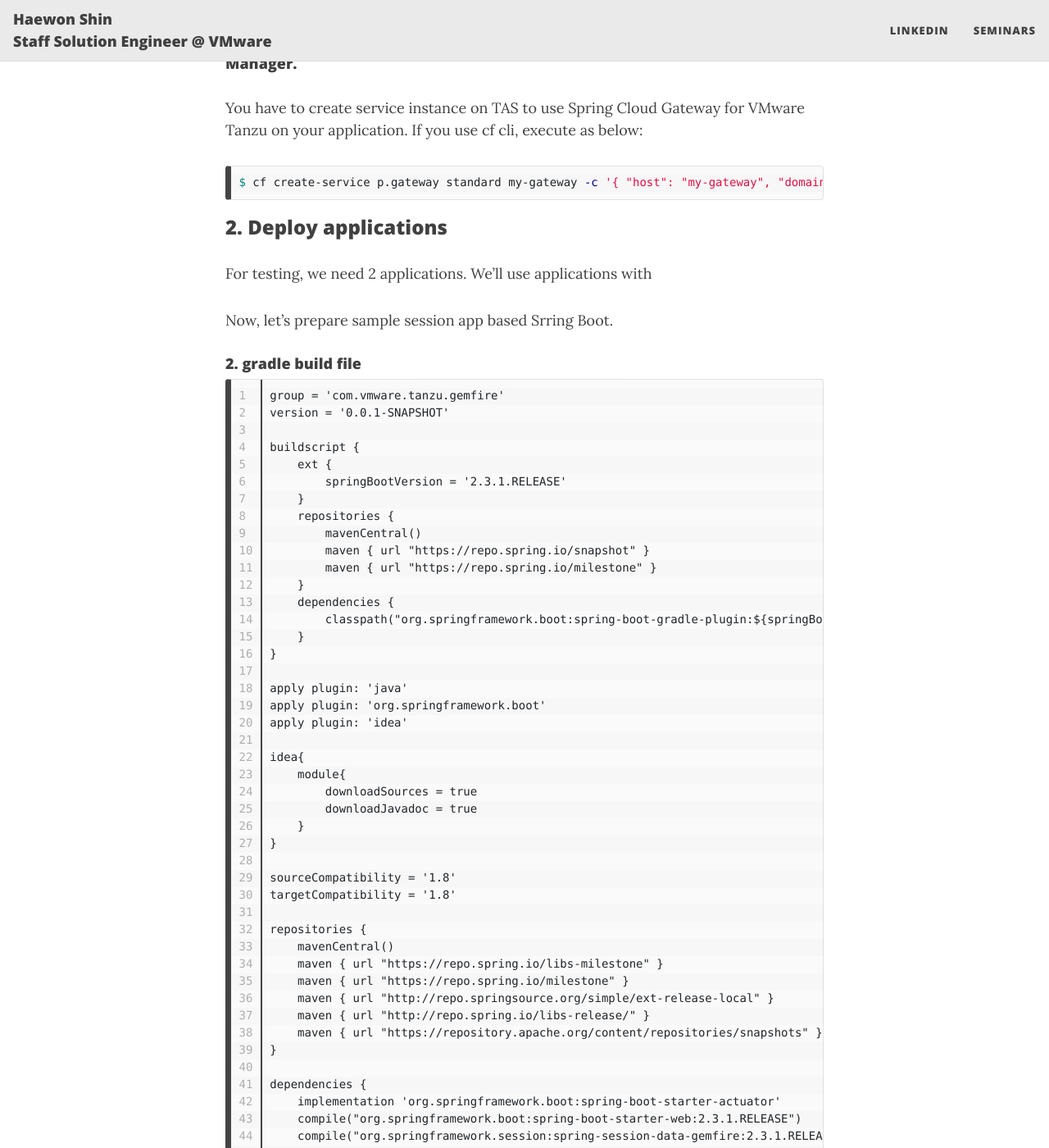
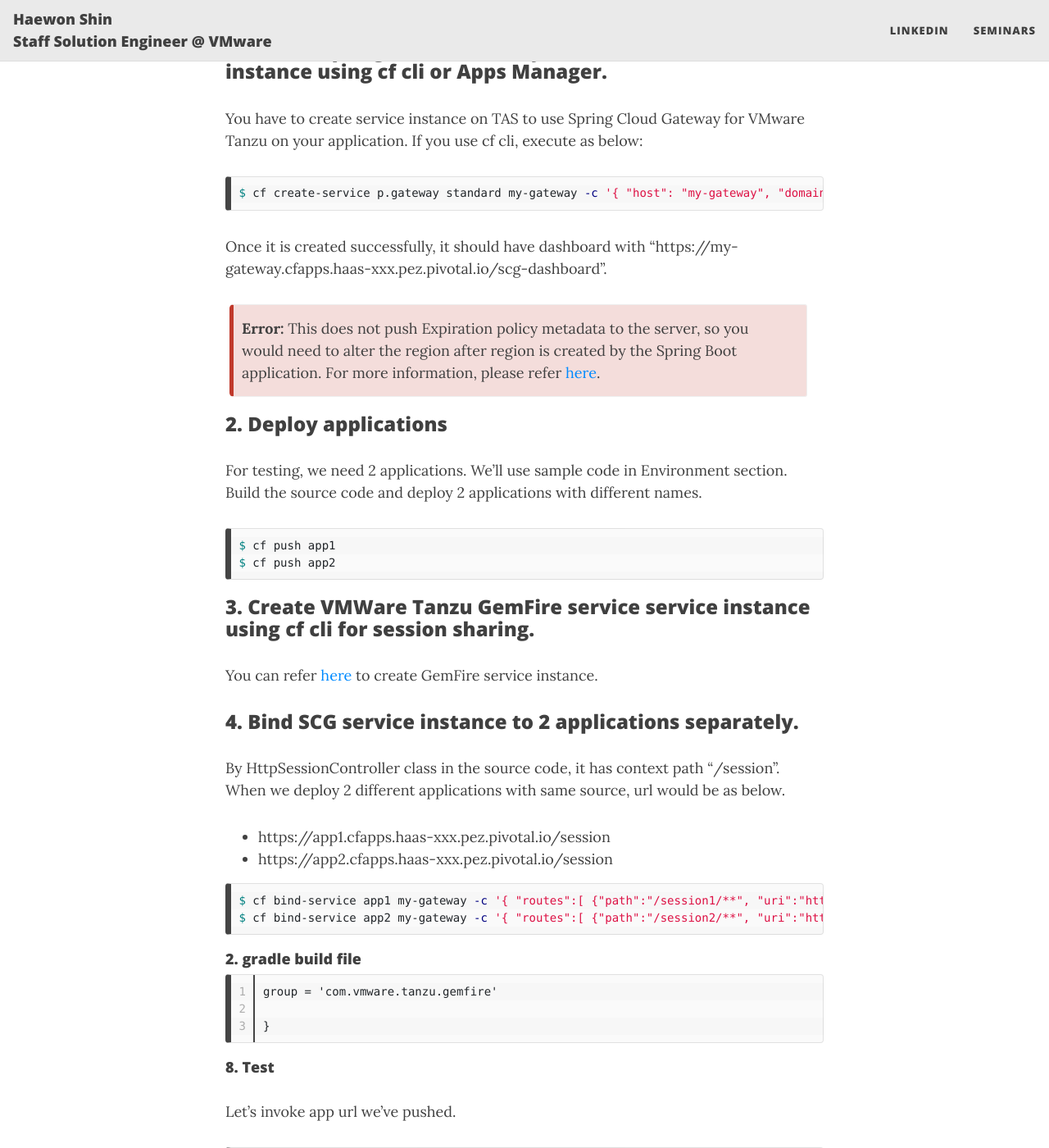
Before and after one commit to haewons-tanzu/haewons-tanzu.github.io, a Jekyll site: the page built from _posts/2020-11-03-integrating-gemfire-scg.md, in a window 1280 px wide and 1400 px high, scrolled down 603 px. Shown: the whole window at 82% size. Built offline with Jekyll 4.4.1, drawn with Linux system fonts in a browser that asks for light colours; nearby versions of some CDN libraries; some of the changed text lies outside the part shown.

Commit message:
Update 2020-11-03-integrating-gemfire-scg.md

````diff
--- a/_posts/2020-11-03-integrating-gemfire-scg.md
+++ b/_posts/2020-11-03-integrating-gemfire-scg.md
@@ -17,184 +17,50 @@
 
 ## Preparation
 
-#### 1. Create Spring Cloud Gateway for VMware Tanzu service using cf cli or Apps Manager.
+### 1. Create Spring Cloud Gateway for VMware Tanzu service instance using cf cli or Apps Manager.
 You have to create service instance on TAS to use Spring Cloud Gateway for VMware Tanzu on your application. If you use cf cli, execute as below:
 
 ```shell
 $ cf create-service p.gateway standard my-gateway -c '{ "host": "my-gateway", "domain": "cfapps.haas-xxx.pez.pivotal.io" }'
 ```
 
+Once it is created successfully, it should have dashboard with "https://my-gateway.cfapps.haas-xxx.pez.pivotal.io/scg-dashboard".
+
+{: .box-error}
+**Error:** This does not push Expiration policy metadata to the server, so you would need to alter the region after region is created by the Spring Boot application. For more information, please refer [here](2020-10-30-consideration-for-using-tanzu-gemfire-vms){:target="_blank"}.
+
 ### 2. Deploy applications
 
-For testing, we need 2 applications. We'll use applications with
+For testing, we need 2 applications. We'll use sample code in Environment section. Build the source code and deploy 2 applications with different names.
+```shell
+$ cf push app1
+$ cf push app2
+```
 
-Now, let's prepare sample session app based Srring Boot.
+### 3. Create VMWare Tanzu GemFire service service instance using cf cli for session sharing.
+
+You can refer [here](/2020-10-29-http-session-caching-spring-data-on-tas/){:target="_blank"} to create GemFire service instance.
+
+### 4. Bind SCG service instance to 2 applications separately.
+
+By HttpSessionController class in the source code, it has context path "/session". When we deploy 2 different applications with same source, url would be as below.
+- https://app1.cfapps.haas-xxx.pez.pivotal.io/session
+- https://app2.cfapps.haas-xxx.pez.pivotal.io/session
+
+```shell
+$ cf bind-service app1 my-gateway -c '{ "routes":[ {"path":"/session1/**", "uri":"https://app1.cfapps.haas-xxx.pez.pivotal.io" } ] }'
+$ cf bind-service app2 my-gateway -c '{ "routes":[ {"path":"/session2/**", "uri":"https://app2.cfapps.haas-xxx.pez.pivotal.io" } ] }'
+```
+
 
 #### 2. gradle build file
 
 {% highlight text linenos %}
 group = 'com.vmware.tanzu.gemfire'
-version = '0.0.1-SNAPSHOT'
-
-buildscript {
-    ext {
-        springBootVersion = '2.3.1.RELEASE'
-    }
-    repositories {
-        mavenCentral()
-        maven { url "https://repo.spring.io/snapshot" }
-        maven { url "https://repo.spring.io/milestone" }
-    }
-    dependencies {
-        classpath("org.springframework.boot:spring-boot-gradle-plugin:${springBootVersion}")
-    }
-}
-
-apply plugin: 'java'
-apply plugin: 'org.springframework.boot'
-apply plugin: 'idea'
-
-idea{
-    module{
-        downloadSources = true
-        downloadJavadoc = true
-    }
-}
-
-sourceCompatibility = '1.8'
-targetCompatibility = '1.8'
-
-repositories {
-    mavenCentral()
-    maven { url "https://repo.spring.io/libs-milestone" }
-    maven { url "https://repo.spring.io/milestone" }
-    maven { url "http://repo.springsource.org/simple/ext-release-local" }
-    maven { url "http://repo.spring.io/libs-release/" }
-    maven { url "https://repository.apache.org/content/repositories/snapshots" }
-}
-
-dependencies {
-    implementation 'org.springframework.boot:spring-boot-starter-actuator'
-    compile("org.springframework.boot:spring-boot-starter-web:2.3.1.RELEASE")
-    compile("org.springframework.session:spring-session-data-gemfire:2.3.1.RELEASE")
-    compile("org.springframework.geode:spring-gemfire-starter:1.2.0.RELEASE")
-    testImplementation('org.springframework.boot:spring-boot-starter-test') {
-        exclude group: 'org.junit.vintage', module: 'junit-vintage-engine'
-    }
-}
-
-test {
-    useJUnitPlatform()
-}
-{% endhighlight %}
-
-#### 3. Configiration to create cache region using @EnableClusterAware
-
-We set the region name here.
-
-{% highlight java linenos %}
-package com.vmware.tanzu.gemfire.session;
-
-import org.springframework.boot.SpringApplication;
-import org.springframework.boot.autoconfigure.SpringBootApplication;
-import org.springframework.geode.config.annotation.EnableClusterAware;
-
-@SpringBootApplication
-@EnableClusterAware
-public class SessionApplication {
-
-    public static void main(String[] args) {
-        SpringApplication.run(SessionApplication.class, args);
-    }
 
 }
 {% endhighlight %}
 
-{: .box-note}
-**Note:** This does not push Expiration policy metadata to the server, so you would need to alter the region after region is created by the Spring Boot application. For more information, please refer [here](2020-10-30-consideration-for-using-tanzu-gemfire-vms){:target="_blank"}.
-
-#### 4. GemFire configuration file in Spring Boot App to enable session caching using @EnableGemFireHttpSession
-
-{% highlight java linenos %}
-package com.vmware.tanzu.gemfire.session;
-
-import org.springframework.context.annotation.Configuration;
-
-import org.springframework.data.gemfire.config.annotation.EnableLogging;
-import org.springframework.session.data.gemfire.config.annotation.web.http.EnableGemFireHttpSession;
-
-@EnableGemFireHttpSession(poolName = "DEFAULT",regionName = "ClusteredSpringSessions")
-@EnableLogging(logLevel = "info")
-@Configuration
-  public class CloudCacheConfig {
-}
-{% endhighlight %}
-
-Default region name for session storage is ClusteredSpringSessions in [SSDG (Spring Session Data Grid)](https://spring.io/projects/spring-session-data-geode){:target="_blank"}.
-
-{: .box-note}
-**Note:** Default region name for session storage is gemfire_modules_sessions in VMware Tanzu GemFire. For more its default values, please refer [here](https://gemfire.docs.pivotal.io/910/geode/tools_modules/http_session_mgmt/tomcat_changing_gf_default_cfg.html){:target="_blank"}.
-
-Here, we enable GemFire session region using EnableGemFireHttpSession. If we skip this step, we'll see this error.
-
-```console
-2020-10-29T08:13:31.808-07:00 [APP/PROC/WEB/0] [OUT] 2020-10-29 15:13:31.808 ERROR 25 --- [ main] o.s.b.web.embedded.tomcat.TomcatStarter : Error starting Tomcat context. Exception: org.springframework.beans.factory.UnsatisfiedDependencyException. Message: Error creating bean with name 'springSessionRepositoryFilter' defined in class path resource [org/springframework/session/data/gemfire/config/annotation/web/http/GemFireHttpSessionConfiguration.class]: Unsatisfied dependency expressed through method 'springSessionRepositoryFilter' parameter 0; nested exception is org.springframework.beans.factory.UnsatisfiedDependencyException: Error creating bean with name 'sessionRepository' defined in class path resource [org/springframework/session/data/gemfire/config/annotation/web/http/GemFireHttpSessionConfiguration.class]: Unsatisfied dependency expressed through method 'sessionRepository' parameter 0; nested exception is org.springframework.beans.factory.BeanCreationException: Error creating bean with name 'ClusteredSpringSessions' defined in class path resource [org/springframework/session/data/gemfire/config/annotation/web/http/GemFireHttpSessionConfiguration.class]: Invocation of init method failed; nested exception is java.lang.IllegalArgumentException: [gemfirePool] is not resolvable as a Pool in the application context
-```
-
-#### 5. Implement Controller for retrieving session value
-
-{% highlight java linenos %}
-package com.vmware.tanzu.gemfire.session;
-
-import javax.servlet.http.HttpSession;
-import org.slf4j.Logger;
-import org.slf4j.LoggerFactory;
-import org.springframework.web.bind.annotation.RequestMapping;
-import org.springframework.web.bind.annotation.RestController;
-
-@RestController
-public class HttpSessionController {
-    private static final Logger LOGGER = LoggerFactory.getLogger(HttpSessionController.class);
-
-    @RequestMapping(value = "/session")
-    public String index(HttpSession httpSession) {
-
-        Integer hits = (Integer) httpSession.getAttribute("hits");
-
-        LOGGER.info("No. of Hits: '{}', session id '{}'", hits, httpSession.getId());
-
-        if (hits == null) {
-            hits = 0;
-        }
-
-        httpSession.setAttribute("hits", ++hits);
-        return String.format("Session Id [<b>%1$s</b>] <br/>"
-                + "No. of Hits [<b>%2$s</b>]%n", httpSession.getId(), httpSession.getAttribute("hits"));
-    }
-
-}
-{% endhighlight %}
-
-#### 6. Create manifest file (manifest.yml)
-Once configuring service here, you don't need to bind GemFire service to Spring Boot app. Enough pushing app!
-
-{% highlight yml linenos %}
----
-applications:
-  - name: spring-session-demo
-    path: ./build/libs/session-0.0.1-SNAPSHOT.jar
-    buildpacks: [java_buildpack_offline]
-    services: [my-sessioncache]
-
-{% endhighlight %}
-
-#### 7. Build and push
-
-```shell
-$ ./gradlew clean assemble
-
-$ cf push
-```
 
 #### 8. Test
 
@@ -220,7 +86,3 @@
 ```
 
 Session is not lost. Good job!
-
-I'll share codes [here](https://github.com/hshin-pivotal/ssdg-gemfire-demo){:target="_blank"}.
-
-Refered to [the link for sample codes](https://github.com/Tanzu-Solutions-Engineering/PivotalCloudCache-Workshop/){:target="_blank"} and document for [Connecting a Spring Boot App to VMware Tanzu GemFire with Session State Caching](https://docs.pivotal.io/p-cloud-cache/1-12/Spring-SessionState.html){:target="_blank"}.
````
Also changed, not shown: other parts of _posts/2020-11-03-integrating-gemfire-scg.md (+1 -1 lines).
